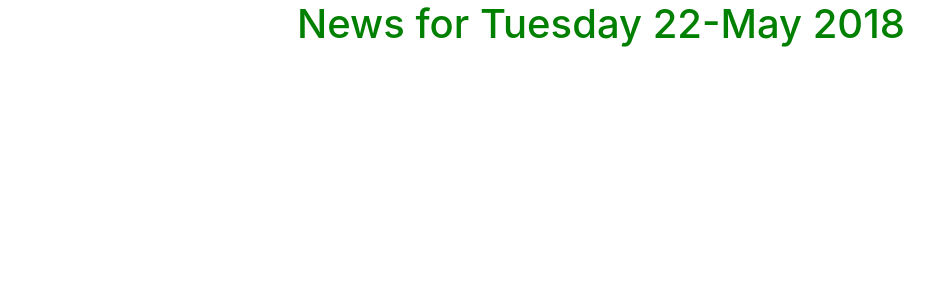
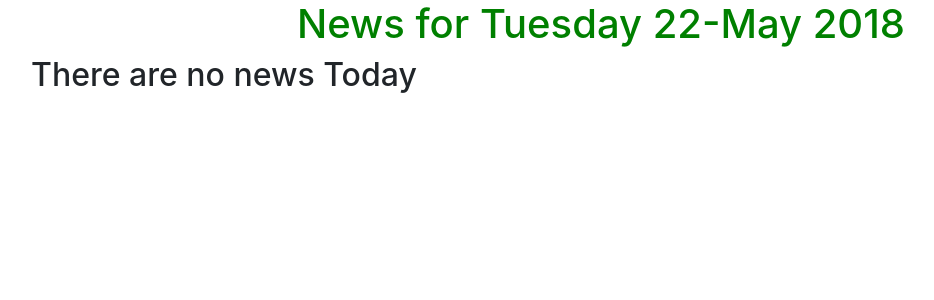
Before and after one commit to muturi254/M-Tribune, a Django app: page / in a window 1280 px wide. Shown: the part 56-356 px from the top of the page, without its empty margins (39-973 px from the left). Run offline with Django 3.2, Linux system fonts and the light colour scheme; data that the repository does not hold is empty; some libraries are stand-ins or nearby versions.

Commit message:
updated to call articles

```diff
--- a/news/templates/all-news/todays-news.html
+++ b/news/templates/all-news/todays-news.html
@@ -1,4 +1,19 @@
 {%extends './base.html'%}
 {% block content %}
     {{ block.super }}
+    <div class="container">
+        {%for news_item in news%}
+            <div class="row">
+                <!-- displaying News articles -->
+                <div class="col-xs-6 col-sm-6 col-md-6 col-lg-6">
+                    <h2 class="text-center"> {{ news_item.title }} </h2>
+                </div>
+
+            </div>
+        {% empty %}
+            <div class="row">
+                <h2 class="text-center">There are no news Today</h2>
+            </div>
+        {% endfor %}
+    </div>
 {% endblock %}
```
